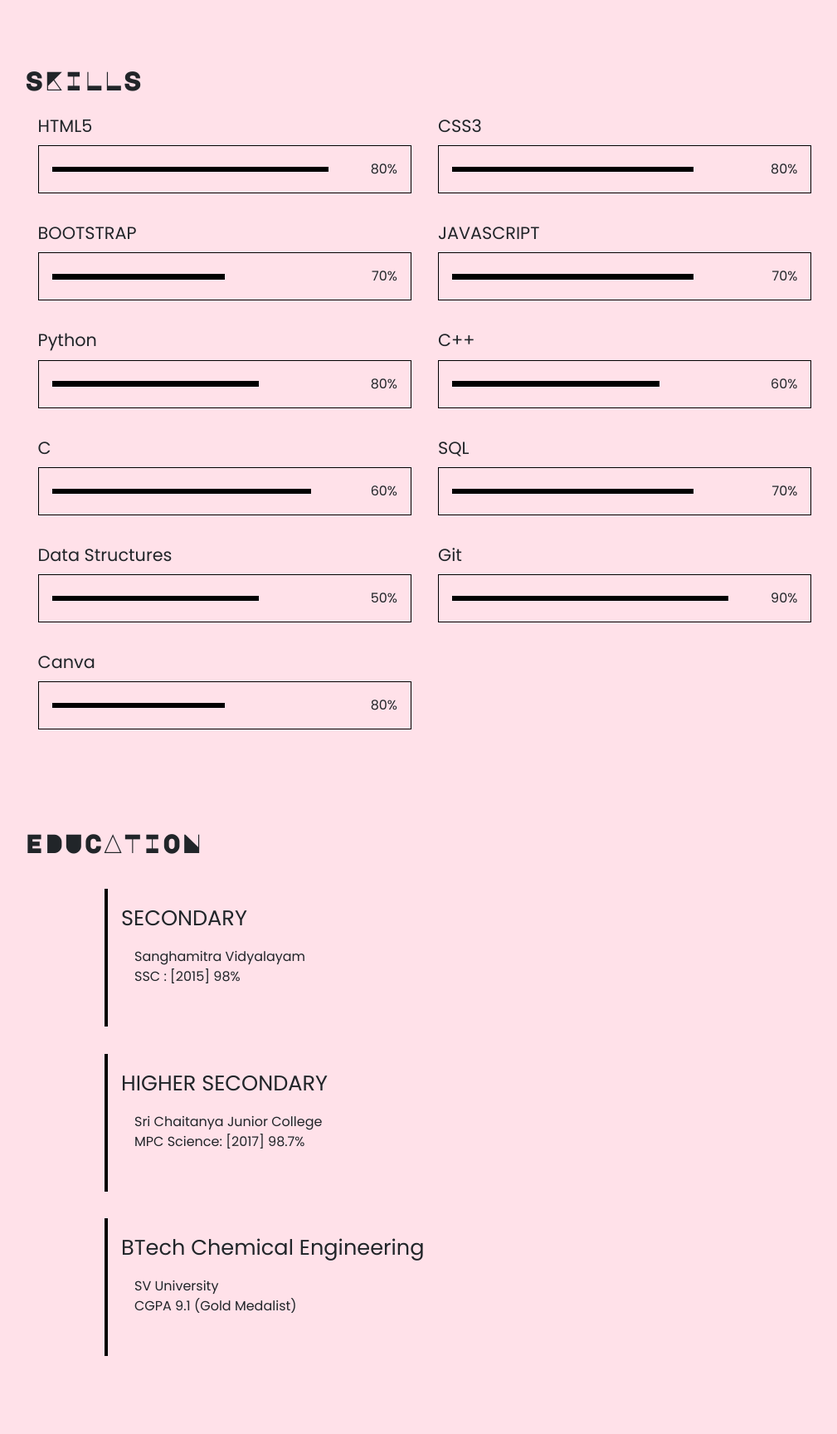
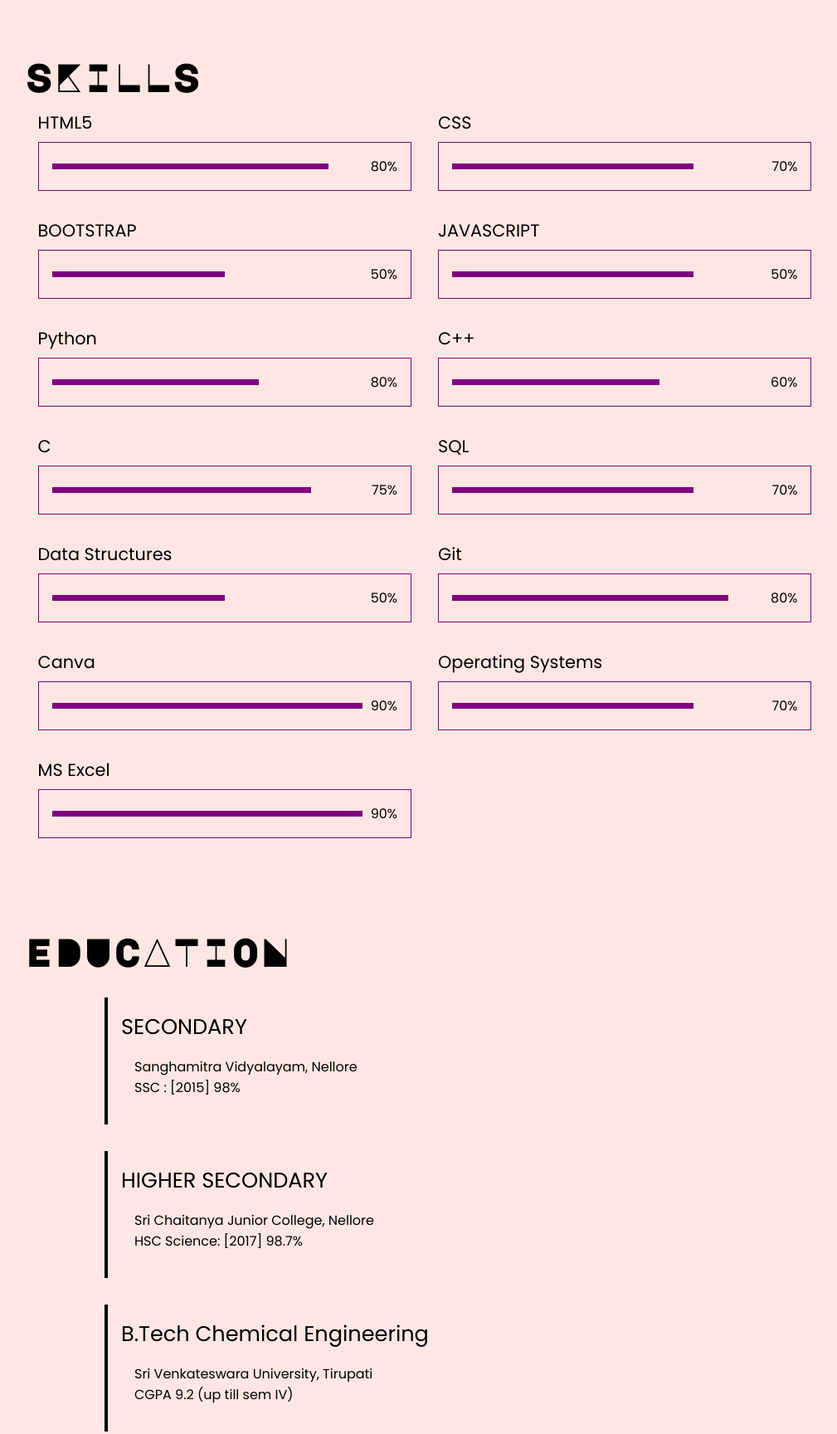
Before and after one commit to MeeshuNini/my-portfolio, a plain HTML site: page index.html in a window 1280 px wide. Shown: the part 800-2528 px from the top of the page at 83% size, without its empty margins (128-1137 px from the left). Drawn offline with nearby package versions, Linux system fonts and the light colour scheme.

Commit message:
Updated these files

```diff
--- a/index.html
+++ b/index.html
@@ -6,7 +6,7 @@
     <base target="_blank">
     <meta name="viewport" content="width=device-width, initial-scale=1.0">
     <script src="https://ajax.googleapis.com/ajax/libs/jquery/3.5.1/jquery.min.js"></script>
-    <link href="https://cdn.jsdelivr.net/npm/bootstrap@5.3.3/dist/css/bootstrap.min.css" rel="stylesheet" integrity="sha384-QWTKZyjpPEjISv5WaRU9OFeRpok6YctnYmDr5pNlyT2bRjXh0JMhjY6hW+ALEwIH" crossorigin="anonymous">
+    <!-- <link href="https://cdn.jsdelivr.net/npm/bootstrap@5.3.3/dist/css/bootstrap.min.css" rel="stylesheet" integrity="sha384-QWTKZyjpPEjISv5WaRU9OFeRpok6YctnYmDr5pNlyT2bRjXh0JMhjY6hW+ALEwIH" crossorigin="anonymous"> -->
     <link href="style.css" rel="stylesheet" type="text/css">
     <link rel="stylesheet" href="https://use.fontawesome.com/releases/v5.15.4/css/all.css" integrity="sha384-DyZ88mC6Up2uqS4h/KRgHuoeGwBcD4Ng9SiP4dIRy0EXTlnuz47vAwmeGwVChigm" crossorigin="anonymous">
     <link rel="stylesheet" href="https://unpkg.com/aos@next/dist/aos.css" />
@@ -15,47 +15,18 @@
 <body>
     <div class="cursor"></div>
     <div id="container">
-        <!-- <nav>
+        <nav>
             <button id="day-night">
                 <i class="fas fa-sun"></i>
             </button>
-        </nav> -->
-        <nav class="navbar navbar-expand-lg navbar-light">
-            <a class="navbar-brand" href="#" target="_self">Sahithi</a>
-            <button class="navbar-toggler" type="button" data-toggle="collapse" data-target="#navbarNav" aria-controls="navbarNav" aria-expanded="false" aria-label="Toggle navigation">
-              <span class="navbar-toggler-icon"></span>
-            </button>
-            <div class="collapse navbar-collapse" id="navbarNav">
-              <ul class="navbar-nav">
-                <li class="nav-item active">
-                  <a class="nav-link" href="#about" target="_self">About</a>
-                </li>
-                <li class="nav-item">
-                  <a class="nav-link" href="#skills" target="_self">Skills</a>
-                </li>
-                <li class="nav-item">
-                  <a class="nav-link" href="#edu" target="_self">Education</a>
-                </li>
-                <li class="nav-item">
-                  <a class="nav-link" href="#project" target="_self">Projects</a>
-                </li>
-                <li class="nav-item">
-                  <a class="nav-link" href="#contact" target="_self">Contact</a>
-                </li>
-              </ul>
-            </div>
-            <button id="day-night">
-                <i class="fas fa-sun"></i>
-            </button>
-          </nav>
-
+        </nav>
         <div id="contact-left">
             <div id="contact-line"></div>
             <div id="contact-left-links">
                 <a href="https://www.instagram.com/sahi_de_scribes/"><i class="fab fa-instagram"></i></a>
                 <a href="https://www.linkedin.com/in/padma-sahithi-kondeti-79a278148/"><i class="fab fa-linkedin-in"></i></a>
                 <a href="mailto:sahithi.kondeti@gmail.com"><i class="fas fa-envelope"></i></a>
-                <a href="https://github.com/MeeshuNini"><i class="fab fa-github"></i></a>
+                <a href="https://github.com/meeshunini"><i class="fab fa-github"></i></a>
             </div>
         </div>
 
@@ -64,7 +35,7 @@
                 <div class="heading" id="heading--main"></div>
                 <p>
                     <span style="font-size: 2rem;">👋</span> Hey I am <span style="color: green;">Padmasahithi Kondeti</span>!!
-                    <br>I am currently a first year post graduate student pursuing Masters of Sciences in Information Technology at IIIT Hyderabad
+                    <br>I am currently a first year postgrad pursuing Master of Science in Information Technology from IIIT Hyderabad.I am from Nellore and I love cats, books, stationery and a cup of freshly brewed coffee.
                     <!-- add info -->
                 </p>
             </div>
@@ -80,24 +51,24 @@
                         </div>
                     </div>
                     <div class="skill-block"  >
-                        <span class="skill-block-heading">CSS3</span>
+                        <span class="skill-block-heading">CSS</span>
                         <div class="skill-line">
                             <div id="skill-line-css3"></div>
-                            <span>80%</span>
+                            <span>70%</span>
                         </div>
                     </div>
                     <div class="skill-block"  >
                         <span class="skill-block-heading">BOOTSTRAP</span>
                         <div class="skill-line">
                             <div id="skill-line-bootstrap"></div>
-                            <span>70%</span>
+                            <span>50%</span>
                         </div>
                     </div>
                     <div class="skill-block"  >
                         <span class="skill-block-heading">JAVASCRIPT</span>
                         <div class="skill-line">
                             <div id="skill-line-javascript"></div>
-                            <span>70%</span>
+                            <span>50%</span>
                         </div>
                     </div>
                     <div class="skill-block"  >
@@ -118,7 +89,7 @@
                         <span class="skill-block-heading">C</span>
                         <div class="skill-line">
                             <div id="skill-line-php"></div>
-                            <span>60%</span>
+                            <span>75%</span>
                         </div>
                     </div>
                     <div class="skill-block"  >
@@ -131,7 +102,7 @@
                     <div class="skill-block"  >
                         <span class="skill-block-heading">Data Structures</span>
                         <div class="skill-line">
-                            <div id="skill-line-data-structures"></div>
+                            <div id="skill-line-dsa"></div>
                             <span>50%</span>
                         </div>
                     </div>
@@ -139,14 +110,28 @@
                         <span class="skill-block-heading">Git</span>
                         <div class="skill-line">
                             <div id="skill-line-git"></div>
-                            <span>90%</span>
+                            <span>80%</span>
                         </div>
                     </div>
                     <div class="skill-block"  >
                         <span class="skill-block-heading">Canva</span>
                         <div class="skill-line">
                             <div id="skill-line-canva"></div>
-                            <span>80%</span>
+                            <span>90%</span>
+                        </div>
+                    </div>
+                    <div class="skill-block"  >
+                        <span class="skill-block-heading">Operating Systems</span>
+                        <div class="skill-line">
+                            <div id="skill-line-os"></div>
+                            <span>70%</span>
+                        </div>
+                    </div>
+                    <div class="skill-block"  >
+                        <span class="skill-block-heading">MS Excel</span>
+                        <div class="skill-line">
+                            <div id="skill-line-excel"></div>
+                            <span>90%</span>
                         </div>
                     </div>
                 </div>
@@ -159,22 +144,22 @@
                         <div class="edu-block" data-aos="flip-down">
                             <span class="edu-block-heading">SECONDARY </span>
                             <p>
-                                Sanghamitra Vidyalayam<br>
+                                Sanghamitra Vidyalayam, Nellore<br>
                                 SSC : [2015] 98%
                             </p>
                         </div>
                         <div class="edu-block" data-aos="flip-down">
                             <span class="edu-block-heading">HIGHER SECONDARY</span>
                             <p>
-                                Sri Chaitanya Junior College<br>
-                                MPC Science: [2017] 98.7%
+                                Sri Chaitanya Junior College, Nellore<br>
+                                HSC Science: [2017] 98.7%
                             </p>
                         </div>
                         <div class="edu-block" data-aos="flip-down">
-                            <span class="edu-block-heading">BTech Chemical Engineering</span>
+                            <span class="edu-block-heading">B.Tech Chemical Engineering</span>
                             <p>
-                                SV University<br>
-                                CGPA 9.1 (Gold Medalist)
+                                Sri Venkateswara University, Tirupati<br>
+                                CGPA 9.2 (up till sem IV)
                             </p>
                         </div>
                     </div>
@@ -218,9 +203,9 @@
                         </div>
                     </div>
 
-                    </div>
+                </div>
 
-                </div>
+            </div>
 
             <div class="block" id="contact" >
                 <div class="heading">CONTACT</div>
@@ -247,7 +232,7 @@
         <a href="https://www.instagram.com/sahi_de_scribes/"><i class="fab fa-instagram"></i></a>
         <a href="https://www.linkedin.com/in/padma-sahithi-kondeti-79a278148/"><i class="fab fa-linkedin-in"></i></a>
         <a href="mailto:sahithi.kondeti@gmail.com"><i class="fas fa-envelope"></i></a>
-        <a href="https://github.com/MeeshuNini"><i class="fab fa-github"></i></a>
+        <a href="https://github.com/meeshunini"><i class="fab fa-github"></i></a>
     </div>
     <footer>
         Made with ❤️ by Padmasahithi Kondeti
--- a/style.scss
+++ b/style.scss
@@ -307,6 +307,9 @@ main{
                     width: 70%;
                 }
 
+                #skill-line-jquery{
+                    width: 60%;
+                }
 
                 #skill-line-python{
                     width: 60%;
@@ -316,12 +319,15 @@ main{
                     width: 60%;
                 }
 
+                #skill-line-php{
+                    width: 75%;
+                }
 
                 #skill-line-mysql{
                     width: 70%;
                 }
 
-                #skill-line-data-structures{
+                #skill-line-dsa{
                     width: 50%;
                 }
 
@@ -331,7 +337,13 @@ main{
                 }
 
                 #skill-line-canva{
-                    width: 50%;
+                    width: 90%;
+                }
+                #skill-line-os{
+                    width: 70%;
+                }
+                #skill-line-excel{
+                    width: 90%;
                 }
             }
         }
```
Also changed, not shown: style.css.
